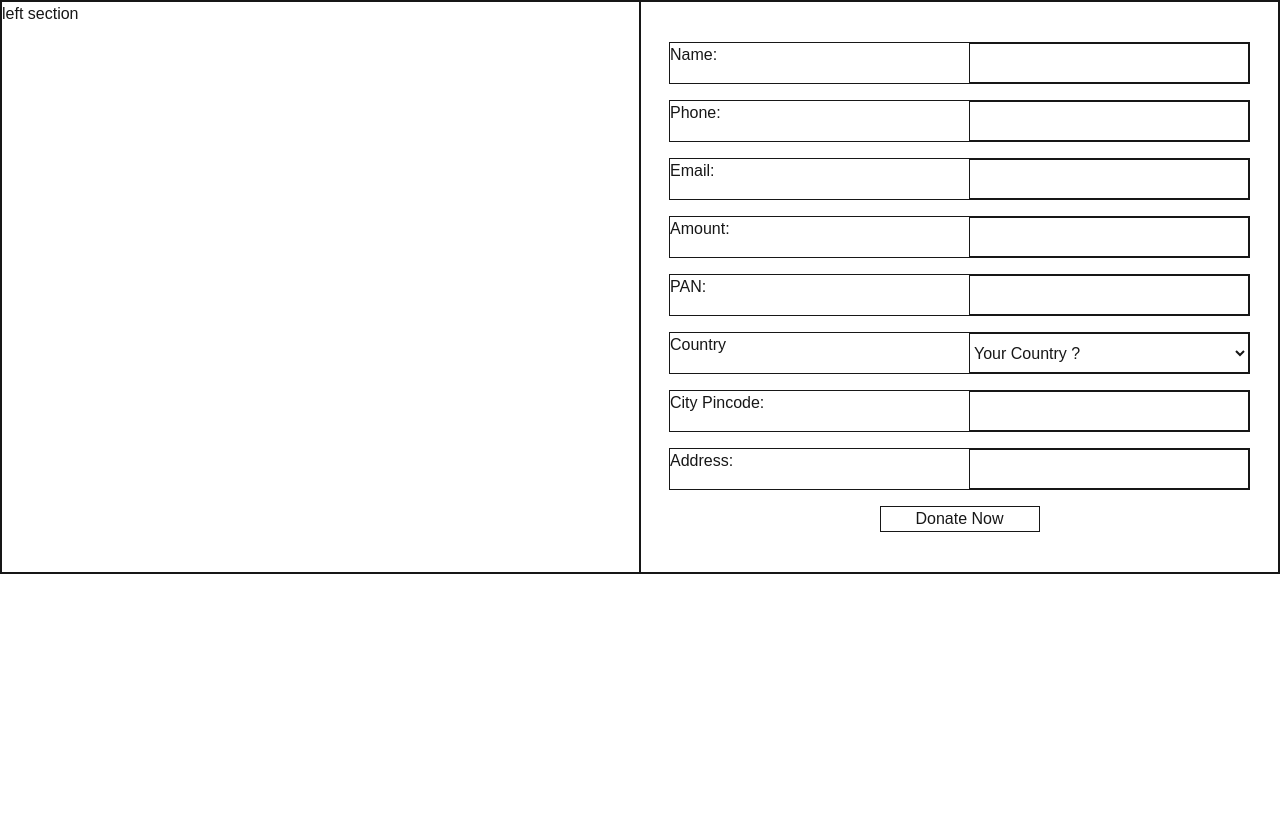
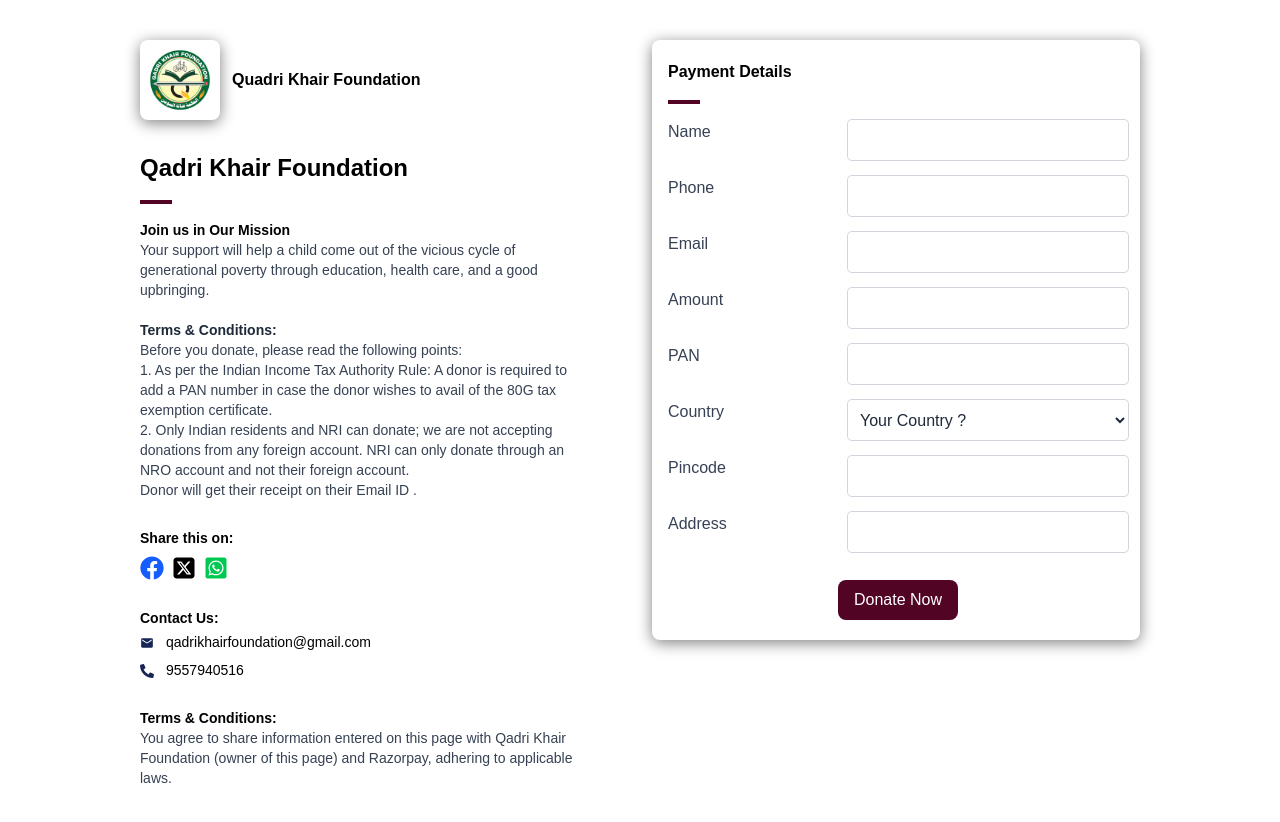
Before and after one commit to rtk-group/donate_app, a Next.js app in the folder frontend/: page /donate in a window 1280 px wide. Shown: the top 822 px of the page. Before the commit the page ends 800 px from the top, so only its background shows below. Built offline with nearby package versions, Linux system fonts and the light colour scheme.

Commit message:
form page created

```diff
--- a/frontend/src/app/(donate)/donate/page.js
+++ b/frontend/src/app/(donate)/donate/page.js
@@ -1,8 +1,16 @@
 "use client"
 
-
+import Image from 'next/image';
 import React from 'react';
 import axios from 'axios';
+import { FaFacebook } from "react-icons/fa";
+import { FaWhatsappSquare } from "react-icons/fa";
+import { FaSquareXTwitter } from "react-icons/fa6";
+import { MdEmail } from "react-icons/md";
+import { FaPhoneAlt } from "react-icons/fa";
+
+
+
 
 export default function DonatePage() {
   const [formdata, setformdata] = React.useState({
@@ -97,42 +105,84 @@
   };
 
   return (
-    <div className='border flex'>
+    <div className='bg-white text-black flex flex-col md:flex-row justify-center '>
       {/* left section */}
-      <div className='border w-[50%]'>left section</div>
+      <div className='md:w-[47%] lg:w-[40%] pl-3 py-10'>
+        <div className='h-20 flex items-center gap-3 mb-8 font-semibold '>
+          <div className='h-20 w-20 rounded-lg shadow-[0_3px_15px_0_gray]'>
+        <Image src='/assets/Logo.png' alt='logo' width={600} height={400} className='w-full h-full' />
+          </div>
+        <p>Quadri Khair Foundation</p>
+        </div>
+
+        <p className='text-2xl font-semibold'>Qadri Khair Foundation</p>
+        <div className='border border-2 border-pink-950 my-4 w-8'></div>
+
+        <div className='text-sm text-gray-700 pr-12'>
+          <p className='font-semibold text-black'>Join us in Our Mission</p>
+          <p className='mb-5'>Your support will help a child come out of the vicious cycle of generational poverty through education, health care, and a good upbringing. </p>
+          <p className='text-gray-800 font-semibold'>Terms & Conditions:</p>
+          <p>Before you donate, please read the following points:</p>
+          <p>1. As per the Indian Income Tax Authority Rule: A donor is required to add a PAN number in case the donor wishes to avail of the 80G tax exemption certificate.</p>
+          <p>2. Only Indian residents and NRI can donate; we are not accepting donations from any foreign account. NRI can only donate through an NRO account and not their foreign account. </p>
+          <p>Donor will get their receipt on their Email ID .</p>
+        </div>
+
+        {/* socialmedia icons */}
+        <div className='my-7 text-sm'>
+          <p className='font-semibold text-black'>Share this on:</p>
+          <div className='flex text-2xl gap-2 mt-2'>
+            <FaFacebook className='text-blue-600' /> <FaSquareXTwitter className='text-black' /> <FaWhatsappSquare className='text-green-500' />
+          </div>
+        </div>
+
+        <div className='text-sm'>
+          <p className='font-semibold text-black mb-1'>Contact Us:</p>
+          <div className='flex gap-3 mb-2'><MdEmail className='mt-1 text-blue-950' /><p>qadrikhairfoundation@gmail.com</p></div>
+          <div className='flex gap-3'><FaPhoneAlt className='mt-1 text-sm text-blue-950' /><p>9557940516</p></div>
+        </div>
+
+        <div className='pr-12 mt-7 text-sm'>
+          <p className='text-black font-semibold'>Terms & Conditions:</p>
+          <p className='text-gray-700 '>You agree to share information entered on this page with Qadri Khair Foundation (owner of this page) and Razorpay, adhering to applicable laws.</p>
+        </div>
+
+      </div>
 
       {/* right section */}
-      <div className='border py-10 border w-[50%] px-7'>
-        <form onSubmit={handleDonate} className='flex flex-col gap-4'>
-          <div className='flex justify-between border'>
-            <label htmlFor="name">Name:</label>
-            <input type="text" onChange={onchangehandler} id="name" name="name" value={formdata.name} className='border w-70 h-10' required />
+      <div className='pb-10 md:py-10 md:w-[47%] lg:w-[40%] px-3'>
+        <div className='py-5 px-3 pl-4 rounded-lg max-[768px]:max-w-110 shadow-[0_3px_15px_0_gray]'>
+        <p className='font-semibold'>Payment Details</p>
+        <div className='border border-2 border-pink-950 my-4 w-8'></div>
+        <form onSubmit={handleDonate} className='flex flex-col gap-4 '>
+          <div className='flex justify-between text-gray-700'>
+            <label htmlFor="name">Name</label>
+            <input type="text" onChange={onchangehandler} id="name" name="name" value={formdata.name} className='outline outline-1 outline-gray-300 focus:outline focus:outline-red-800 text-gray-700 w-60 sm:w-70 md:w-60 lg:w-70 h-10 pl-2 rounded-sm' required />
           </div>
 
-          <div className='flex justify-between border'>
-            <label htmlFor="phone">Phone:</label>
-            <input type="number" onChange={onchangehandler} id="phone" name="phone" value={formdata.phone} className='border w-70 h-10' required />
+          <div className='flex justify-between text-gray-700'>
+            <label htmlFor="phone">Phone</label>
+            <input type="number" onChange={onchangehandler} id="phone" name="phone" value={formdata.phone} className='outline outline-1 outline-gray-300 focus:outline focus:outline-red-800 text-gray-700 w-60 sm:w-70 md:w-60 lg:w-70 h-10 pl-2 rounded-sm' required />
           </div>
 
-          <div className='flex justify-between border'>
-            <label htmlFor="email">Email:</label>
-            <input type="email" onChange={onchangehandler} id="email" name="email" value={formdata.email} className='border w-70 h-10' required />
+          <div className='flex justify-between text-gray-700'>
+            <label htmlFor="email">Email</label>
+            <input type="email" onChange={onchangehandler} id="email" name="email" value={formdata.email} className='outline outline-1 outline-gray-300 focus:outline focus:outline-red-800 text-gray-700 w-60 sm:w-70 md:w-60 lg:w-70 h-10 pl-2 rounded-sm' required />
           </div>
 
-          <div className='flex justify-between border'>
-            <label htmlFor="amount">Amount:</label>
-            <input type="number" onChange={onchangehandler} id="amount" name="amount" value={formdata.amount} className='border w-70 h-10' required />
+          <div className='flex justify-between text-gray-700'>
+            <label htmlFor="amount">Amount</label>
+            <input type="number" onChange={onchangehandler} id="amount" name="amount" value={formdata.amount} className='outline outline-1 outline-gray-300 focus:outline focus:outline-red-800 text-gray-700 w-60 sm:w-70 md:w-60 lg:w-70 h-10 pl-2 rounded-sm' required />
           </div>
 
-          <div className='flex justify-between border'>
-            <label htmlFor="pan">PAN:</label>
-            <input type="text" onChange={onchangehandler} id="pan" name="pan" value={formdata.pan} className='border w-70 h-10' required />
+          <div className='flex justify-between text-gray-700'>
+            <label htmlFor="pan">PAN</label>
+            <input type="text" onChange={onchangehandler} id="pan" name="pan" value={formdata.pan} className='outline outline-1 outline-gray-300 focus:outline focus:outline-red-800 text-gray-800 w-60 sm:w-70 md:w-60 lg:w-70 h-10 pl-2 rounded-sm' required />
           </div>
-
           {/* select country */}
-          <div className='flex justify-between border'>
+          <div className='flex justify-between text-gray-700'>
             <label htmlFor="country">Country</label>
-            <select id='country' className='border w-70 h-10' onChange={onchangehandler} name="country" value={country}>
+            <select id='country' onChange={onchangehandler} name="country" value={country} className='outline outline-1 outline-gray-300 focus:outline focus:outline-red-800 text-gray-800 w-60 sm:w-70 md:w-60 lg:w-70 h-10 pl-2 rounded-sm'>
               <option value=''>Your Country ?</option>
               <option value='india'>India</option>
               <option value='usa'>USA</option>
@@ -140,20 +190,21 @@
             </select>
           </div>
 
-          <div className='flex justify-between border'>
-            <label htmlFor="pincode">City Pincode:</label>
-            <input type="number" onChange={onchangehandler} id="pincode" name="pincode" value={formdata.pincode} className='border w-70 h-10' required />
+          <div className='flex justify-between text-gray-700'>
+            <label htmlFor="pincode">Pincode</label>
+            <input type="number" onChange={onchangehandler} id="pincode" name="pincode" value={formdata.pincode} className='outline outline-1 outline-gray-300 focus:outline focus:outline-red-800 text-gray-700 w-60 sm:w-70 md:w-60 lg:w-70 h-10 pl-2 rounded-sm' required />
           </div>
 
-          <div className='flex justify-between border'>
-            <label htmlFor="address">Address:</label>
-            <input type="text" onChange={onchangehandler} id="address" name="address" value={formdata.address} className='border w-70 h-10' />
+          <div className='flex justify-between text-gray-700'>
+            <label htmlFor="address">Address</label>
+            <input type="text" onChange={onchangehandler} id="address" name="address" value={formdata.address} className='outline outline-1 outline-gray-300 focus:outline focus:outline-red-800 text-gray-700 w-60 sm:w-70 md:w-60 lg:w-70 h-10 pl-2 rounded-sm' />
           </div>
 
-          <button type="submit" className='border w-40 mx-auto'>
+          <button type="submit" className='text-white w-30 py-2 mx-auto mt-3 bg-pink-950 rounded-lg'>
             {loading ? 'Processing...' : 'Donate Now'}
           </button>
         </form>
+      </div>
       </div>
     </div>
 
```
